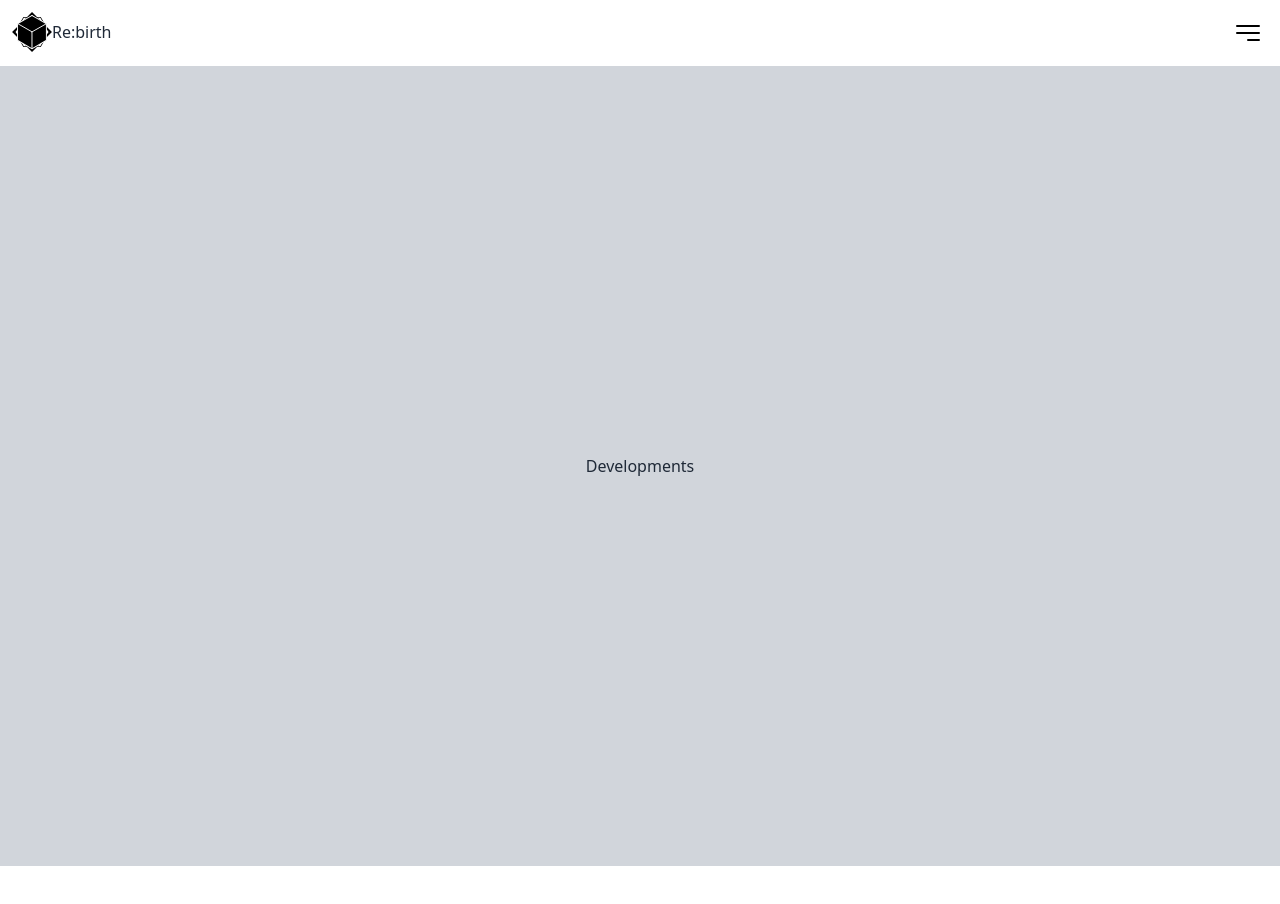
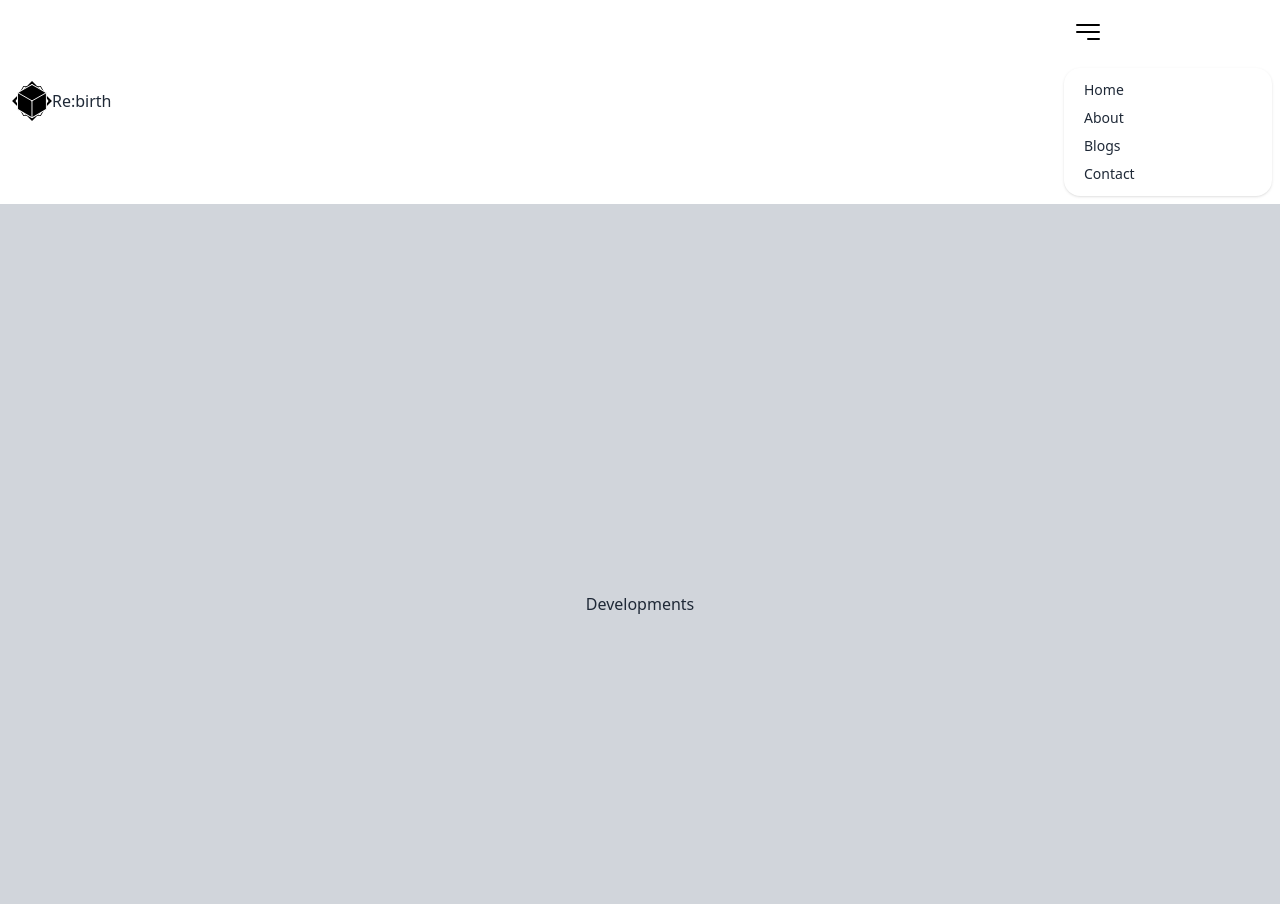
Before and after one commit to MSK1206/nextjs-typescript-tailwindcss-microcms-jamstack-app, a Next.js app: page / in a window 1280 px wide. Shown: the top 904 px of the page. Before the commit the page ends 866 px from the top, so only its background shows below. Built offline with nearby package versions, Linux system fonts and the light colour scheme.

Commit message:
Fix: Dropdown Menuに変更

```diff
--- a/src/app/_components/Header/index.tsx
+++ b/src/app/_components/Header/index.tsx
@@ -10,7 +10,6 @@ export default function Header() {
           <Brand />
         </Link>
       </div>
-      <div className="navbar-center hidden"></div>
       <div className="navbar-end">
         <Menu />
       </div>
--- a/src/app/_components/Menu/index.tsx
+++ b/src/app/_components/Menu/index.tsx
@@ -4,33 +4,36 @@ import { Bars3BottomRightIcon, XMarkIcon } from '@heroicons/react/24/outline'
 export default function Menu() {
   return (
     <>
-      <div className="drawer-end">
-        <input id="my-drawer-4" type="checkbox" className="drawer-toggle" />
-        <div className="drawer-content">
-          {/* Page content here */}
+      <div className="dropdown-end">
         <label
-            htmlFor="my-drawer-4"
-            className="btn btn-ghost btn-circle drawer-button"
+          tabIndex={0}
+          className="btn btn-ghost btn-circle swap swap-rotate"
         >
-            <Bars3BottomRightIcon className="w-8 h-8 text-black" />
+          {/* this hidden checkbox controls the state */}
+          <input type="checkbox" />
+
+          {/* hamburger icon */}
+          <Bars3BottomRightIcon className="swap-off fill-current w-8 h-8 text-black" />
+          {/* close icon */}
+          <XMarkIcon className="swap-on fill-current w-8 h-8 text-black" />
         </label>
-        </div>
-        <div className="drawer-side">
-          <label htmlFor="my-drawer-4" className="drawer-overlay"></label>
-          <ul className="menu p-8 w-80 h-full bg-base-200 text-base-content max-sm:w-full">
-            {/* Sidebar content here */}
-            <XMarkIcon className="w-8 h-8 text-black absolute top-1 right-1" />
+        <ul
+          tabIndex={0}
+          className="menu menu-sm dropdown-content mt-3 z-[1] p-2 shadow bg-base-100 rounded-box w-52"
+        >
           <li>
             <Link href={'/'}>Home</Link>
           </li>
           <li>
-              <Link href={'/blog'}>Blog</Link>
+            <Link href={'/about'}>About</Link>
           </li>
           <li>
-              <Link href={'/contact'}>Contact</Link>
+            <Link href={'/blog'}>Blogs</Link>
+          </li>
+          <li>
+            <Link href={'/Contact'}>Contact</Link>
           </li>
         </ul>
-        </div>
       </div>
     </>
   )
```
Lines whose indentation alone changed are shown as unchanged.
